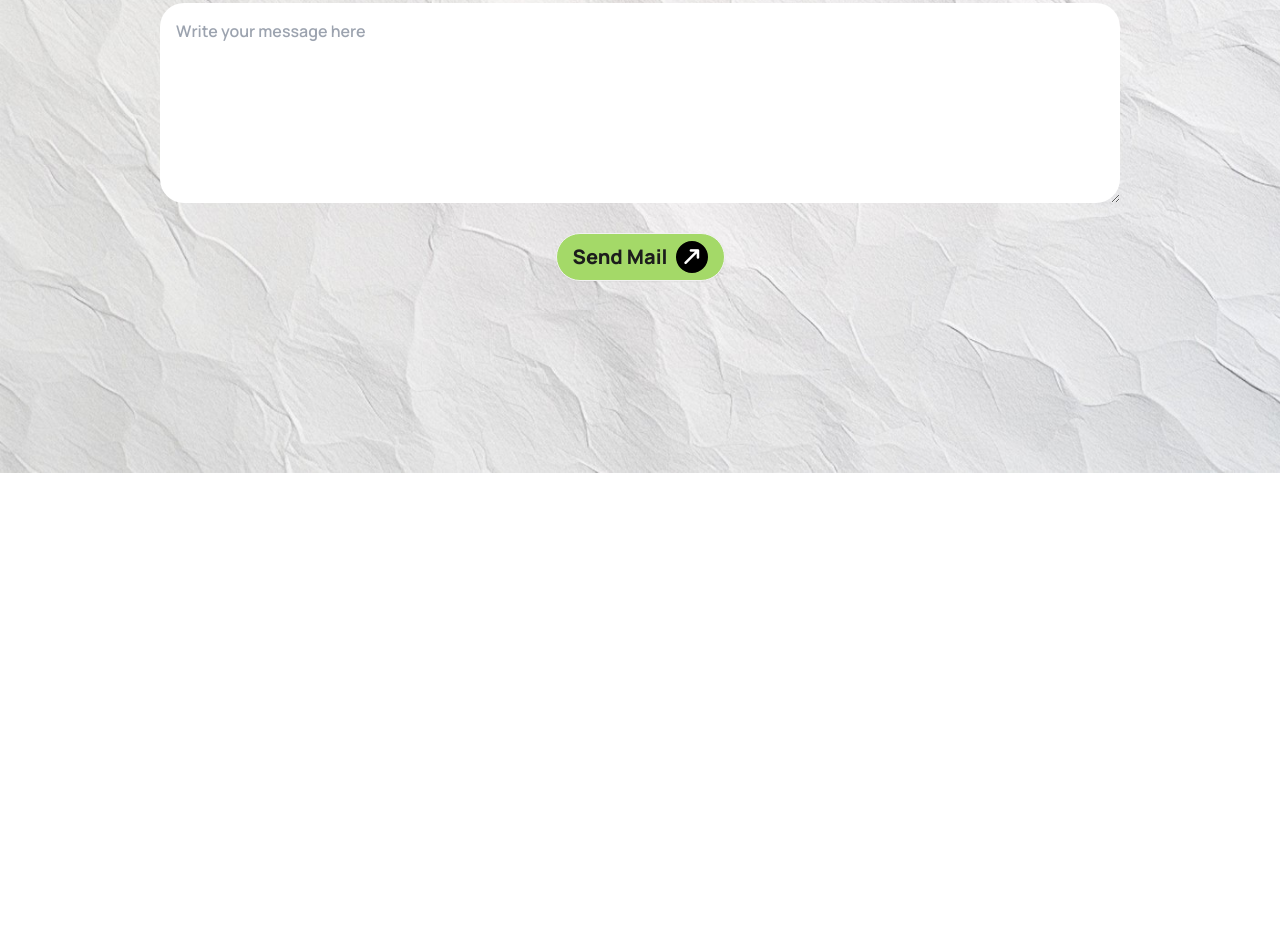
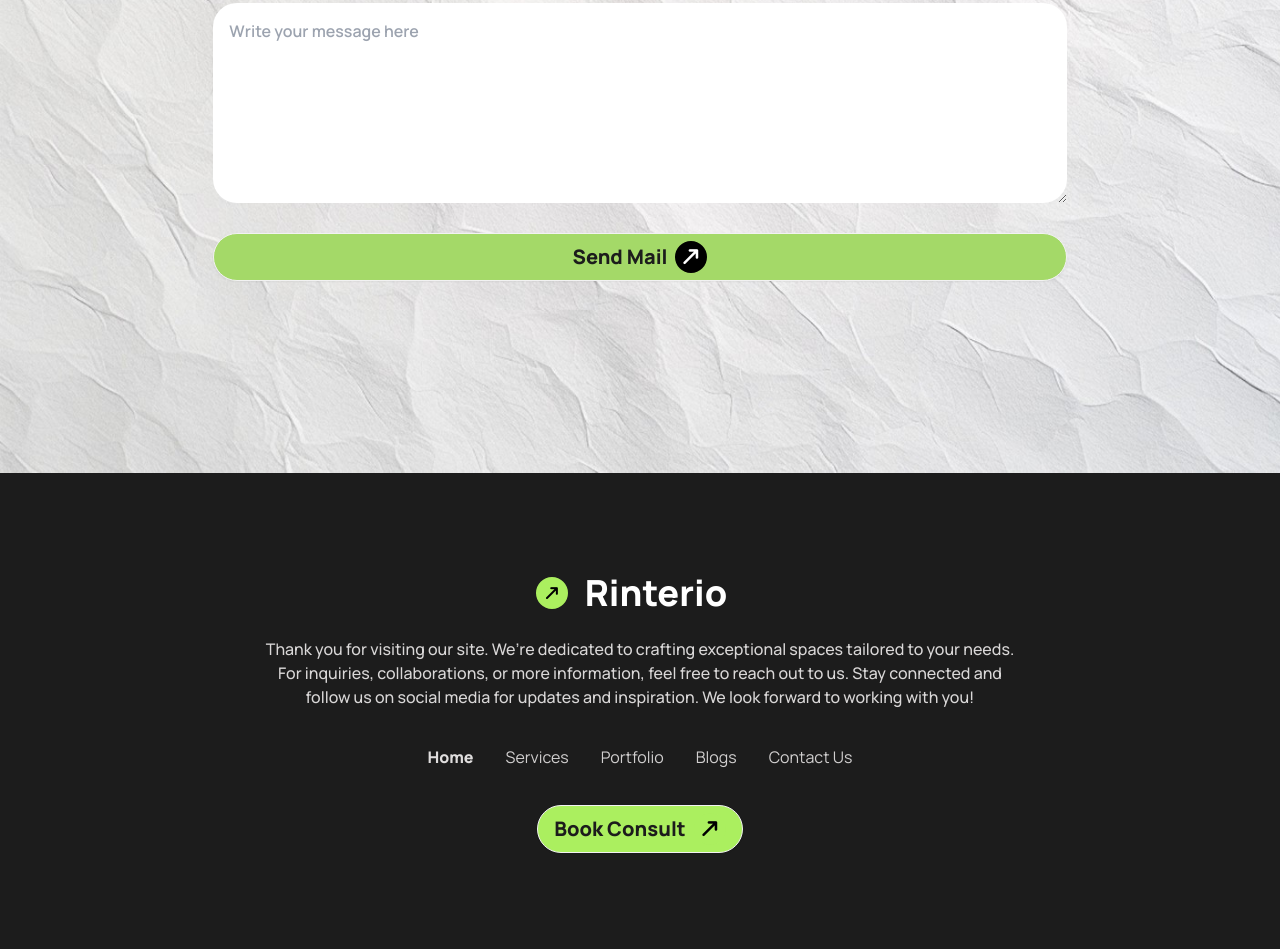
Before and after one commit to masruryeamin/house-architecture-assignment-3, a plain HTML site: page index.html in a window 1280 px wide. Shown: the part 6153-7102 px from the top of the page. Before the commit the page ends 6626 px from the top, so only its background shows below. Drawn offline with nearby package versions, Linux system fonts and the light colour scheme.

Commit message:
Project done

```diff
--- a/index.html
+++ b/index.html
@@ -19,6 +19,9 @@
     <style>
         .manrope {
             font-family: "Manrope", sans-serif;
+        }
+        .hidden{
+            display: none;
         }
     </style>
 </head>
@@ -523,7 +526,7 @@
         <section
             style="background-image: url(./Image/assets/bg.jpg); background-repeat: no-repeat; background-size: cover;"
             class=" py-8 md:py-24">
-            <div class="w-11/12 lg:w-9/12 mx-auto py-8 md:py-24">
+            <div class="w-11/12 md:w-8/12 mx-auto py-8 md:py-24">
                 <div class="text-center space-y-5 mb-6 md:mb-8">
                     <a class="btn bg-[#caf09f] rounded-3xl text-[#1C1C1C] text-base font- bold"><span
                             class="text-black rounded-full w-8 h-8 flex justify-center items-center"><i
@@ -547,8 +550,8 @@
                         </div>
                         <textarea required class="w-full p-4 rounded-3xl placeholder:font-semibold mb-6" rows="7"
                             placeholder="Write your message here"></textarea>
-                        <button class="border-none w-full md:w-fit" type="submit"><a
-                                class="btn bg-[#a4d968] rounded-3xl text-[#1C1C1C] text-xl font-extrabold sm:w-full md:w-fit">Send
+                        <button class="border-none w-full" type="submit"><a
+                                class="btn bg-[#a4d968] rounded-3xl text-[#1C1C1C] text-xl font-extrabold w-full">Send
                                 Mail <span
                                     class="text-white bg-[#000000] rounded-full w-8 h-8 flex justify-center items-center -rotate-45"><i
                                         class="fa-solid fa-arrow-right-long"></i></span></a></button>
@@ -559,6 +562,43 @@
 
 
     </main>
+    <footer class="bg-[#1C1C1C] flex items-center text-center justify-center py-8 md:py-24">
+        <div class="space-y-5">
+            <div class="flex justify-center items-center  text-center">
+                <span
+                    class="text-black bg-[#ABEF5F] rounded-full w-8 h-8 flex justify-center items-center -rotate-45"><i
+                        class="fa-solid fa-arrow-right-long"></i></span>
+
+                <a class="text-white btn btn-ghost text-4xl font-extrabold">Rinterio</a>
+            </div>
+            <p class="text-[#d9d7d7] text-base font-medium w-11/12 lg:w-3/5 mx-auto">Thank you for visiting our site. We’re dedicated to crafting exceptional spaces tailored to your needs. For inquiries, collaborations, or more information, feel free to reach out to us. Stay connected and follow us on social media for updates and inspiration. We look forward to working with you!</p>
+            <div class="flex md:hidden">
+                <div  class="w-fit mx-auto ">
+                    <ul class="menu menu-vertical justify-center items-center text-center  px-1">
+                        <li class="text-base font-extrabold text-[#dfdddd]"><a class="text-center">Home</a></li>
+                        <li class="text-base font-normal text-[#d1cfcf]"><a>Services</a></li>
+                        <li class="text-base font-normal text-[#d1cfcf]"><a>Portfolio</a></li>
+                        <li class="text-base font-normal text-[#d1cfcf]"><a>Blogs</a></li>
+                        <li class="text-base font-normal text-[#d1cfcf]"><a>Contact Us</a></li>
+                    </ul>
+                </div>
+            </div>
+            <div class="hidden md:flex">
+                <div  class="w-fit mx-auto ">
+                    <ul class="menu menu-horizontal justify-center items-center text-center  px-1">
+                        <li class="text-base font-extrabold text-[#dfdddd]"><a class="text-center">Home</a></li>
+                        <li class="text-base font-normal text-[#d1cfcf]"><a>Services</a></li>
+                        <li class="text-base font-normal text-[#d1cfcf]"><a>Portfolio</a></li>
+                        <li class="text-base font-normal text-[#d1cfcf]"><a>Blogs</a></li>
+                        <li class="text-base font-normal text-[#d1cfcf]"><a>Contact Us</a></li>
+                    </ul>
+                </div>
+            </div>
+            <a class="btn bg-[#ABEF5F] rounded-3xl text-[#1C1C1C] text-xl font-extrabold sm:w-full md:w-fit">Book Consult <span
+                    class="text-black bg-[#ABEF5F] rounded-full w-8 h-8 flex justify-center items-center -rotate-45"><i
+                        class="fa-solid fa-arrow-right-long"></i></span></a>
+        </div>
+    </footer>
 </body>
 
 </html>
```
